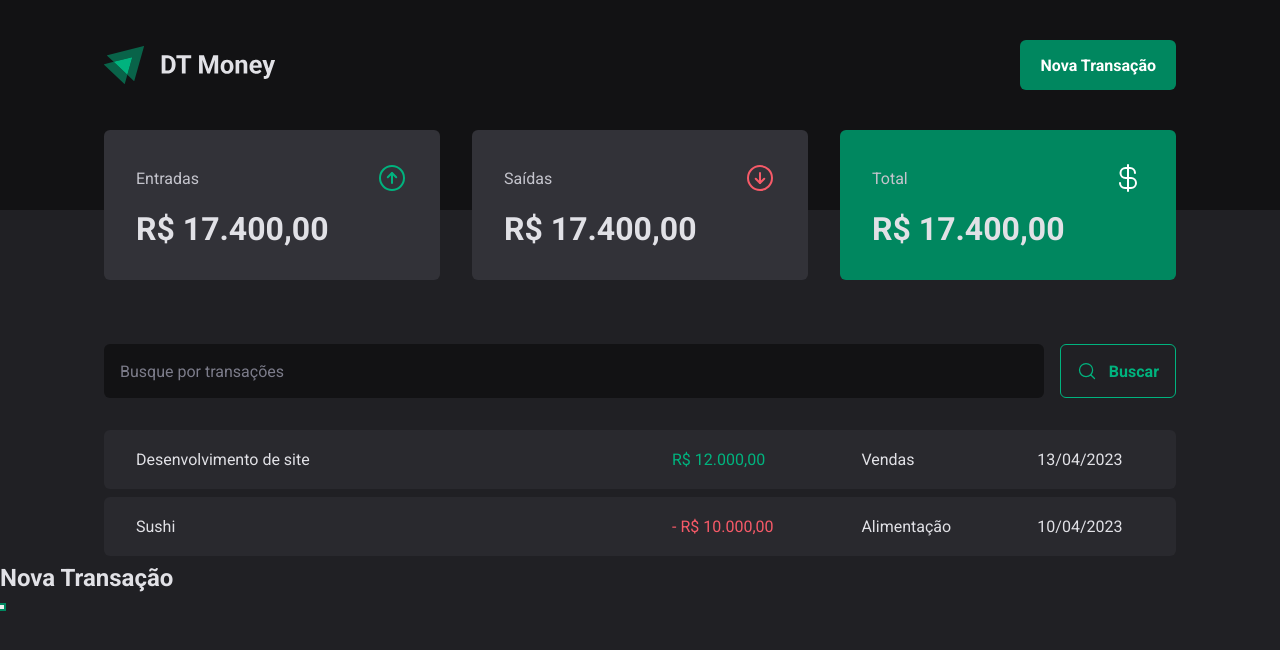
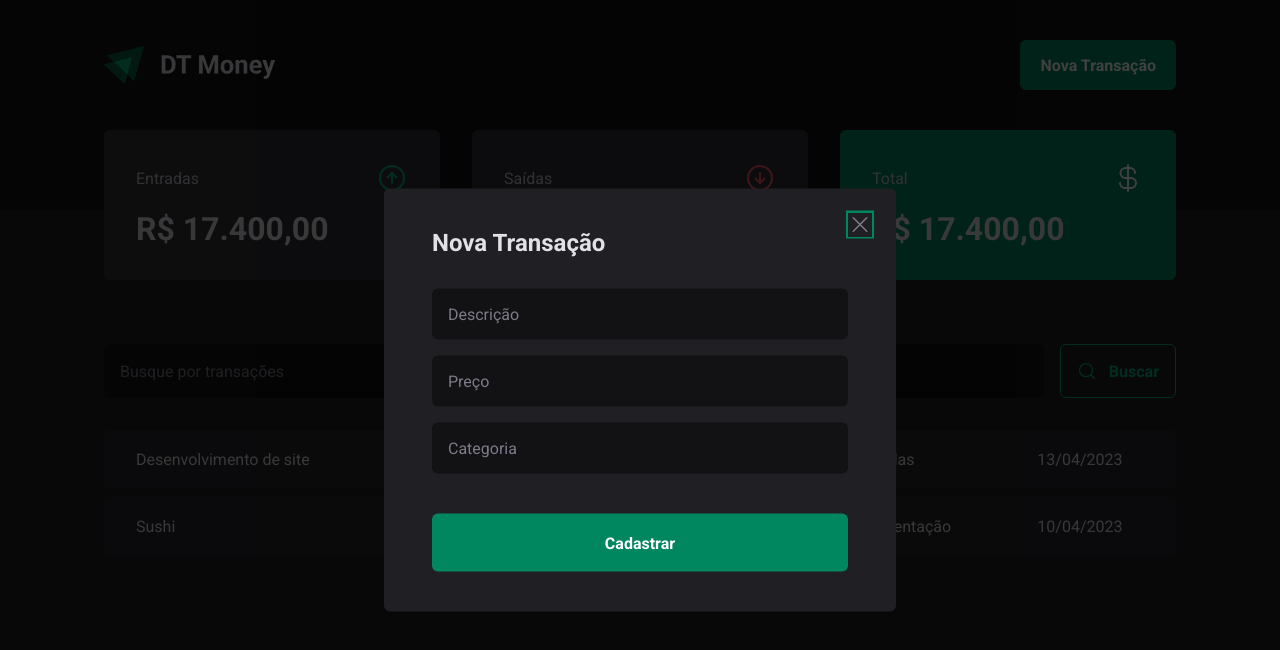
Before and after one commit to EdsonHenrique96/03-ignite-class_dt-money_app, a React (Vite) app: page / in a window 1280 px wide. Both pictures are taken after a click on the button "Nova Transação". Shown: the top 650 px of the page. Built offline with nearby package versions, Linux system fonts and the light colour scheme.

Commit message:
feat(transaction page): create add transaction modal

```diff
--- a/src/components/Header/index.tsx
+++ b/src/components/Header/index.tsx
@@ -1,6 +1,7 @@
 import { HeaderContainer, HeaderContent, NewTransactionButton } from './styles';
 import logoImg from '../../assets/logo.svg';
 import * as Dialog from '@radix-ui/react-alert-dialog';
+import { NewTransactionModal } from '../NewTransactionModal';
 
 export function Header() {
   return (
@@ -13,14 +14,7 @@ export function Header() {
             <NewTransactionButton>Nova Transação</NewTransactionButton>
           </Dialog.Trigger>
 
-          <Dialog.Portal>
-            <Dialog.Overlay />
-
-            <Dialog.Content>
-              <Dialog.Title>Nova Transação</Dialog.Title>
-              <Dialog.Cancel />
-            </Dialog.Content>
-          </Dialog.Portal>
+          <NewTransactionModal />
         </Dialog.Root>
       </HeaderContent>
     </HeaderContainer>
--- /dev/null
+++ b/src/components/NewTransactionModal/index.tsx
@@ -0,0 +1,27 @@
+import * as Dialog from '@radix-ui/react-alert-dialog';
+import { CancelButton, Content, Overlay } from './styles';
+import { X } from 'phosphor-react';
+
+export function NewTransactionModal() {
+  return (
+    <Dialog.Portal>
+      <Overlay />
+
+      <Content>
+        <Dialog.Title>Nova Transação</Dialog.Title>
+
+        <CancelButton>
+          <X size={24} />
+        </CancelButton>
+
+        <form action="">
+          <input type="text" placeholder="Descrição" required />
+          <input type="number" placeholder="Preço" required />
+          <input type="text" placeholder="Categoria" required />
+
+          <button type="submit">Cadastrar</button>
+        </form>
+      </Content>
+    </Dialog.Portal>
+  );
+}
--- /dev/null
+++ b/src/components/NewTransactionModal/styles.ts
@@ -0,0 +1,73 @@
+import styled from 'styled-components';
+import * as Dialog from '@radix-ui/react-alert-dialog';
+
+export const Overlay = styled(Dialog.Overlay)`
+  position: fixed;
+  width: 100vw;
+  height: 100vh;
+  // simliar a top: 0; right: 0; bottom: 0; left: 0;
+  inset: 0;
+  background: rgba(0, 0, 0, 0.75);
+`;
+
+export const Content = styled(Dialog.Content)`
+  min-width: 32rem;
+  border-radius: 6px;
+  padding: 2.5rem 3rem;
+  background: ${({ theme }) => theme['gray-800']};
+
+  position: fixed;
+  // hack para centralizar elemento em tela
+  top: 50%;
+  left: 50%;
+  transform: translate(-50%, -50%);
+
+  form {
+    margin-top: 2rem;
+
+    display: flex;
+    flex-direction: column;
+    gap: 1rem;
+
+    input {
+      border-radius: 6px;
+      border: 0;
+      background: ${({ theme }) => theme['gray-900']};
+      color: ${({ theme }) => theme['gray-300']};
+      padding: 1rem;
+
+      &::placeholder {
+        color: ${({ theme }) => theme['gray-500']};
+      }
+    }
+
+    button[type='submit'] {
+      height: 58px;
+      border: 0;
+      border-radius: 6px;
+      background: ${({ theme }) => theme['green-500']};
+      color: ${({ theme }) => theme.white};
+      font-weight: bold;
+      padding: 0 1.25rem;
+      margin-top: 1.5rem;
+      cursor: pointer;
+
+      &:hover {
+        background-color: ${({ theme }) => theme['green-700']};
+        transition: background-color 0.2s;
+      }
+    }
+  }
+`;
+
+export const CancelButton = styled(Dialog.Cancel)`
+  position: absolute;
+  background: transparent;
+  border: 0;
+  top: 1.5rem;
+  right: 1.5rem;
+  line-height: 0;
+
+  cursor: pointer;
+  color: ${({ theme }) => theme['gray-500']};
+`;
```
